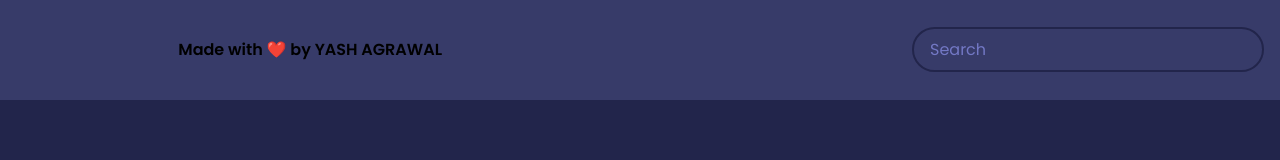
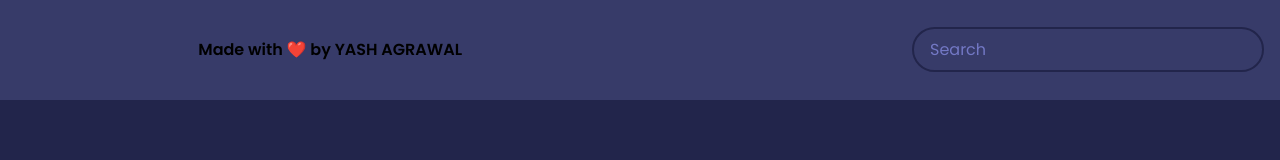
Before and after one commit to Yash-Aggrawal/MovieApp, a plain HTML site: page index.html in a window 1280 px wide. Drawn offline with Linux system fonts and the light colour scheme; no server answers.

Commit message:
Update index.css

```diff
--- a/index.css
+++ b/index.css
@@ -119,7 +119,7 @@ main {
 
 .main-heading {
     position: relative;
-    right: 470px;
+    right: 450px;
 }
 
 @media (max-width: 1000px) {
```
